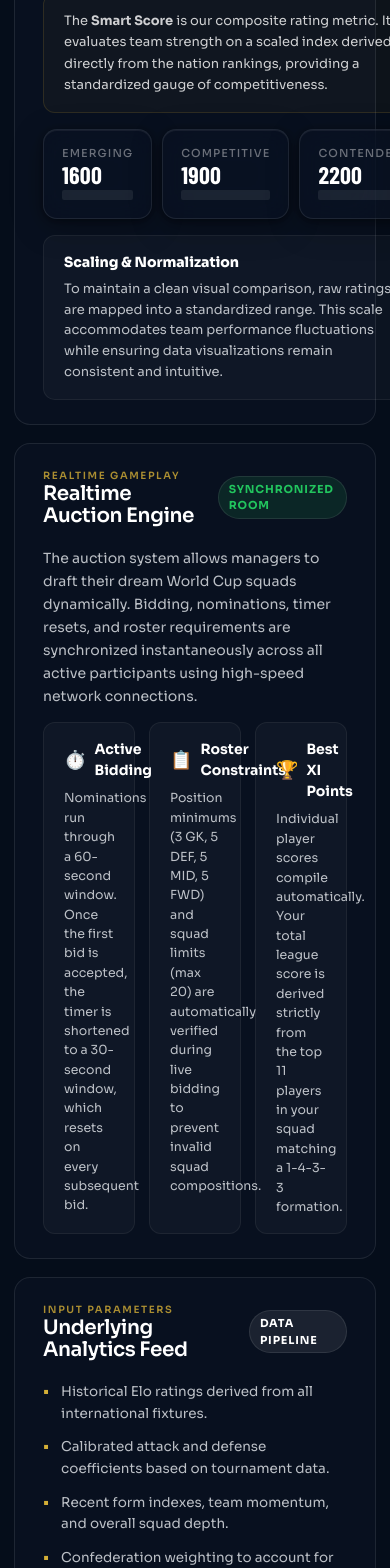
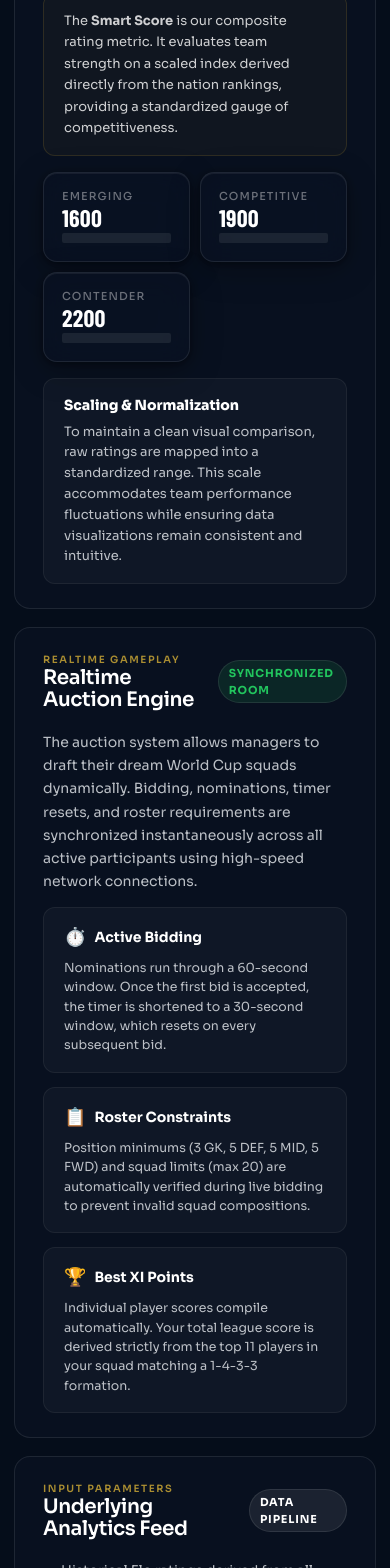
Before and after one commit to paramdesai24/football_wc_platform, a React (Vite) app in the folder platform/frontend/: page /about in a window 390 px wide. Shown: the part 1480-3048 px from the top of the page. Built offline with nearby package versions, Linux system fonts and the light colour scheme; no server answers; a web font is replaced by a local one.

Commit message:
Fix responsiveness and column squeeze on AboutPage

```diff
--- a/platform/frontend/src/pages/AboutPage.tsx
+++ b/platform/frontend/src/pages/AboutPage.tsx
@@ -74,7 +74,7 @@ export default function AboutPage() {
       </section>
 
       {/* Main Grid */}
-      <div className="layout-2col" style={{ display: "grid", gridTemplateColumns: "1fr 1fr", gap: 18 }}>
+      <div className="layout-2col" style={{ display: "grid", gridTemplateColumns: "repeat(auto-fit, minmax(320px, 1fr))", gap: 18 }}>
 
         {/* Tournament Simulator */}
         <section style={card}>
@@ -131,7 +131,7 @@ export default function AboutPage() {
               </div>
             </div>
 
-            <div style={{ display: "grid", gridTemplateColumns: "repeat(3, 1fr)", gap: 10 }}>
+            <div style={{ display: "grid", gridTemplateColumns: "repeat(auto-fit, minmax(130px, 1fr))", gap: 10 }}>
               <MetricBar label="Emerging" value="1600" fill={smartScoreBar(1600)} tone="var(--color-red)" />
               <MetricBar label="Competitive" value="1900" fill={smartScoreBar(1900)} tone="var(--color-accent)" />
               <MetricBar label="Contender" value="2200" fill={smartScoreBar(2200)} tone="var(--color-green)" />
@@ -162,7 +162,7 @@ export default function AboutPage() {
             The auction system allows managers to draft their dream World Cup squads dynamically. Bidding, nominations, timer resets, and roster requirements are synchronized instantaneously across all active participants using high-speed network connections.
           </div>
 
-          <div style={{ display: "grid", gridTemplateColumns: "repeat(3, minmax(0, 1fr))", gap: 14 }}>
+          <div style={{ display: "grid", gridTemplateColumns: "repeat(auto-fit, minmax(240px, 1fr))", gap: 14 }}>
             <div style={itemCard}>
               <div style={{ display: "flex", alignItems: "center", gap: 8, marginBottom: 8 }}>
                 <span style={{ fontSize: 18 }}>⏱️</span>
@@ -197,7 +197,7 @@ export default function AboutPage() {
       </section>
 
       {/* Data Feeds & Randomness */}
-      <div className="layout-2col" style={{ display: "grid", gridTemplateColumns: "1fr 1fr", gap: 18 }}>
+      <div className="layout-2col" style={{ display: "grid", gridTemplateColumns: "repeat(auto-fit, minmax(320px, 1fr))", gap: 18 }}>
         <section style={card}>
           <div style={{ display: "flex", justifyContent: "space-between", alignItems: "center", marginBottom: 20 }}>
             <div>
```
